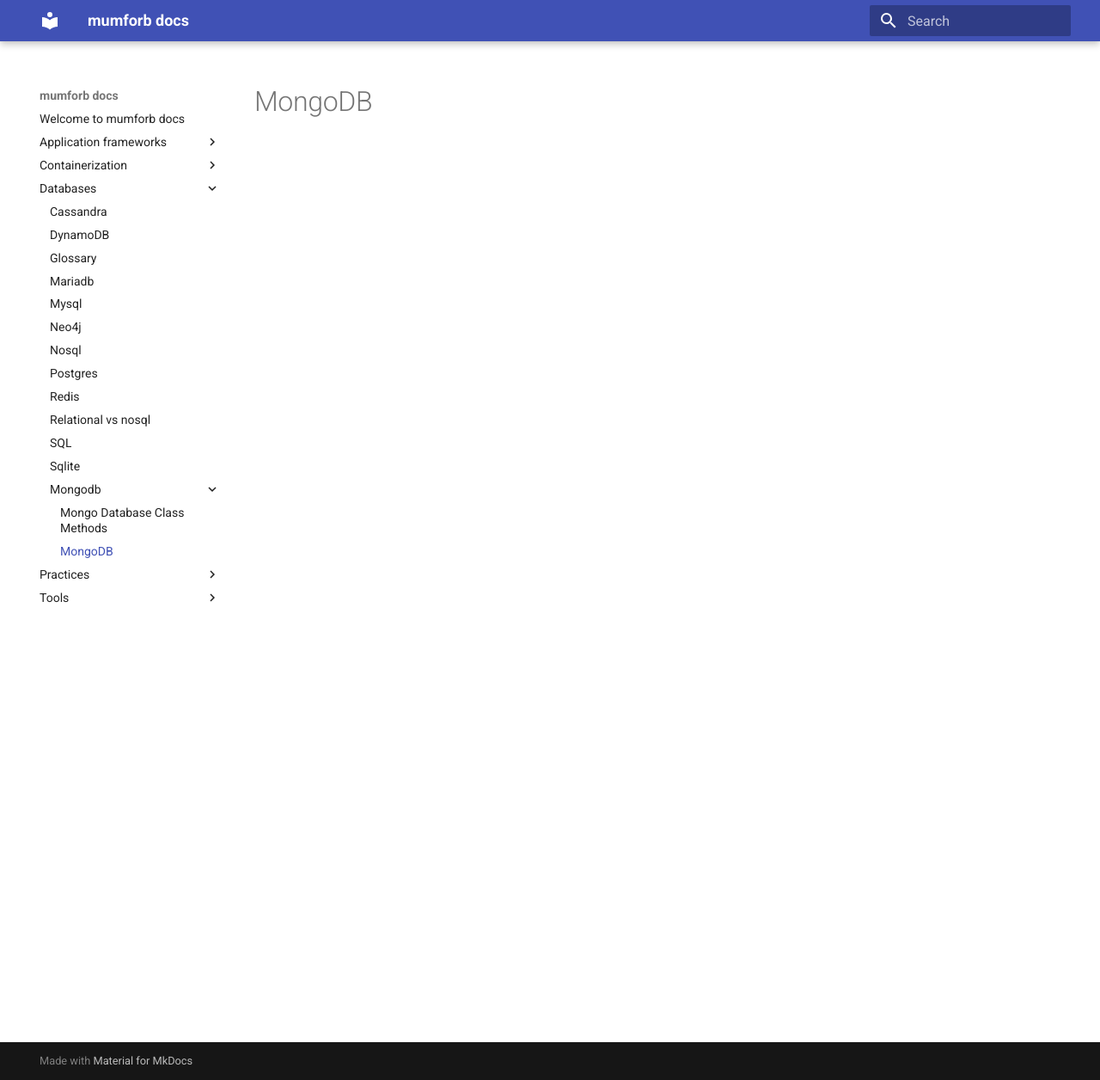
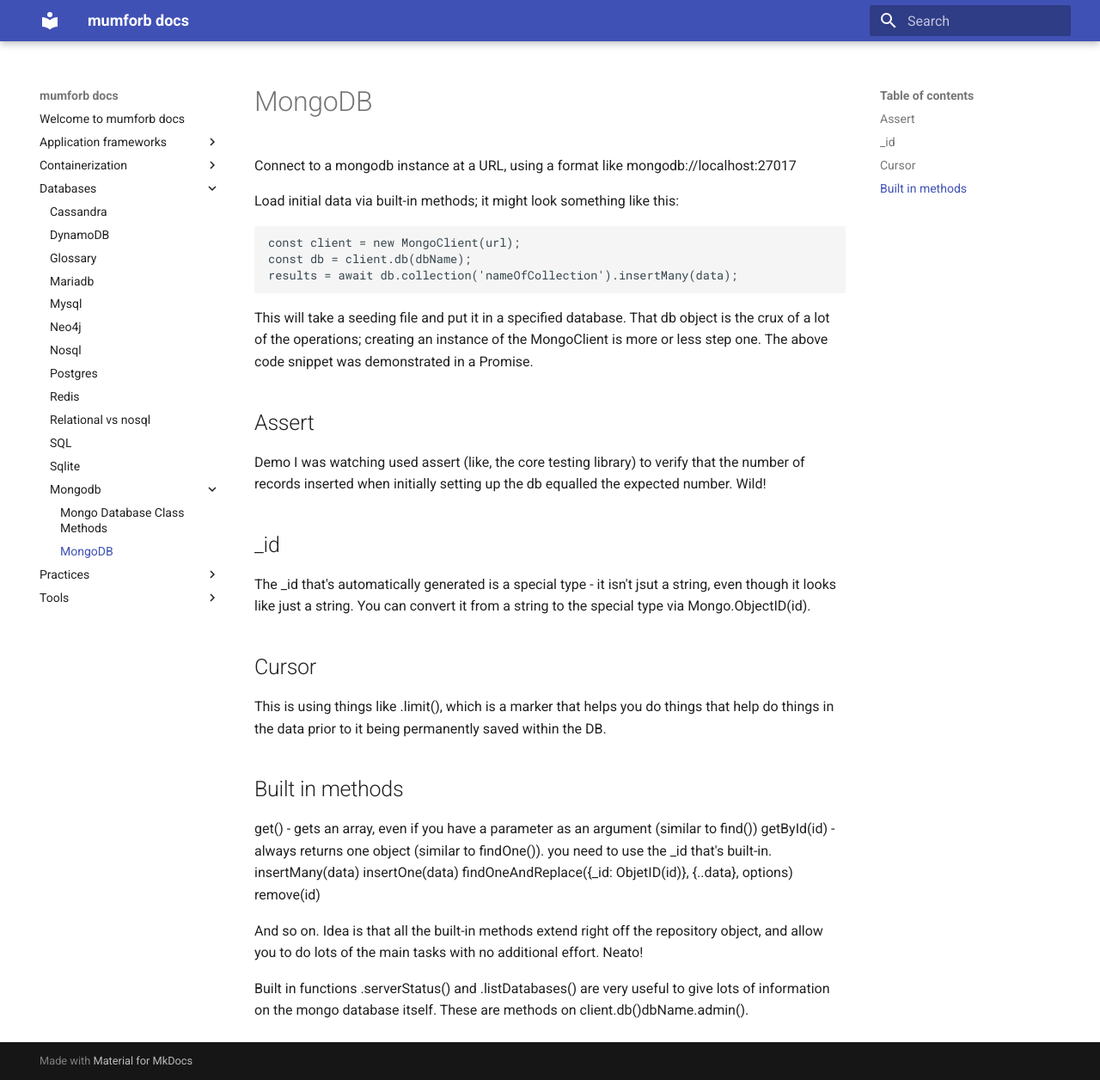
Before and after one commit to mumforb/mumforb-docs, an MkDocs documentation site: the page built from docs/databases/mongodb/mongodb.md, in a window 1280 px wide and 1256 px high. Shown: the whole window at 86% size. Built offline with MkDocs 1.6.1 and Material for MkDocs 9.7.7, drawn with Linux system fonts in a browser that asks for light colours.

Commit message:
some database notes

````diff
--- a/docs/databases/mongodb/mongodb.md
+++ b/docs/databases/mongodb/mongodb.md
@@ -1 +1,38 @@
 # MongoDB
+
+Connect to a mongodb instance at a URL, using a format like mongodb://localhost:27017
+
+Load initial data via built-in methods; it might look something like this:
+
+```
+const client = new MongoClient(url);
+const db = client.db(dbName);
+results = await db.collection('nameOfCollection').insertMany(data);
+```
+
+This will take a seeding file and put it in a specified database. That db object is the crux of a lot of the operations; creating an instance of the MongoClient is more or less step one. The above code snippet was demonstrated in a Promise.
+
+## Assert
+
+Demo I was watching used assert (like, the core testing library) to verify that the number of records inserted when initially setting up the db equalled the expected number. Wild!
+
+## _id
+
+The _id that's automatically generated is a special type - it isn't jsut a string, even though it looks like just a string. You can convert it from a string to the special type via Mongo.ObjectID(id).
+
+## Cursor
+
+This is using things like .limit(), which is a marker that helps you do things that help do things in the data prior to it being permanently saved within the DB.
+
+## Built in methods
+
+get() - gets an array, even if you have a parameter as an argument (similar to find())
+getById(id) - always returns one object (similar to findOne()). you need to use the _id that's built-in.
+insertMany(data)
+insertOne(data)
+findOneAndReplace({_id: ObjetID(id)}, {..data}, options)
+remove(id)
+
+And so on. Idea is that all the built-in methods extend right off the repository object, and allow you to do lots of the main tasks with no additional effort. Neato!
+
+Built in functions .serverStatus() and .listDatabases() are very useful to give lots of information on the mongo database itself. These are methods on client.db()dbName.admin().
````
Also changed, not shown: docs/databases/nosql.md (+1 -1 lines), docs/tools/development/vscode.md (+1 -1 lines).
